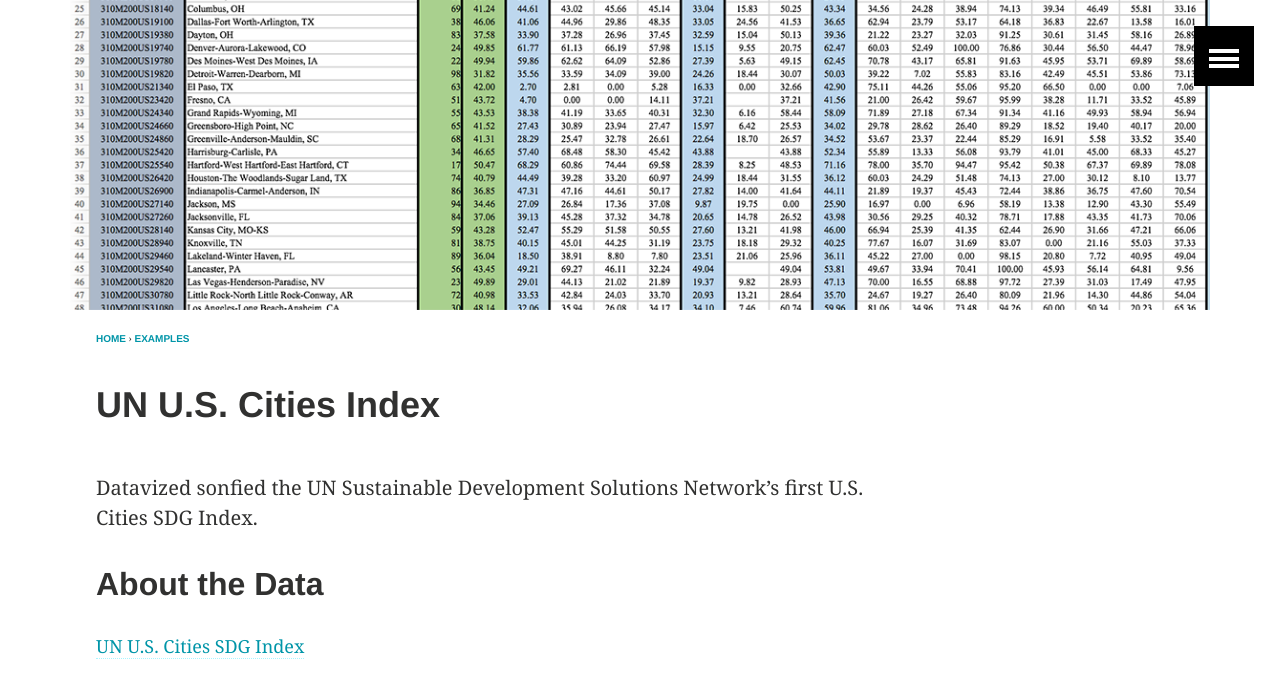
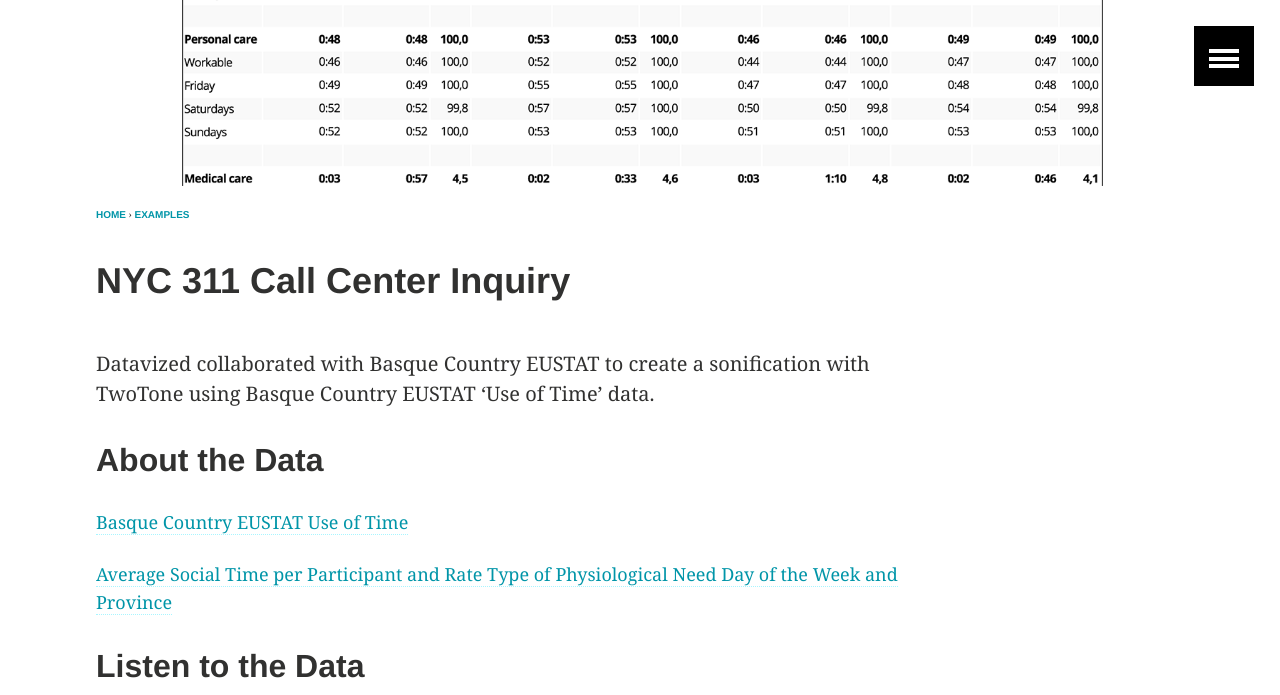
Before and after one commit to sonifydata/twotone.io, a Jekyll site: the page built from _posts/2019-02-12-basque-country-eustat-song-of-the-day.md, in a window 1280 px wide and 1400 px high, scrolled down 566 px. Shown: the top 695 px of the window. Built offline with Jekyll 4.4.1, drawn with Linux system fonts in a browser that asks for light colours; some of the changed text lies outside the part shown.

Commit message:
Update from Forestry.io Debra Anderson updated _posts/2019-02-12-basque-country-eustat-song-of-the-day.md Debra Anderson deleted _drafts/basque-country-eustat-song-of-the-day.md

```diff
--- a/_posts/2019-02-12-basque-country-eustat-song-of-the-day.md
+++ b/_posts/2019-02-12-basque-country-eustat-song-of-the-day.md
@@ -1,41 +1,43 @@
 ---
 layout: article
-title: 'UN U.S. Cities Index  '
+title: NYC 311 Call Center Inquiry
 date: 2019-02-12 20:02:00 +0000
 modified: ''
 categories:
 - examples
-excerpt: 'UN U.S. Cities Index '
+excerpt: "'Song of the Day' Basque Country EUSTAT "
 tags:
 - open data
 image:
-  feature: "/images/un-citiesindex-feature.png"
-  teaser: "/images/uncitiesindex-teaser.png"
+  feature: "/images/basque-feature-1600x800.png"
+  teaser: "/images/basque-feature-400x250.png"
   credit: ''
 
 ---
-Datavized sonfied the UN Sustainable Development Solutions Network's first U.S. Cities SDG Index.
+Datavized collaborated with Basque Country EUSTAT to create a sonification with TwoTone using Basque Country EUSTAT 'Use of Time' data.
 
 ## About the Data
 
-[UN U.S. Cities SDG Index](http://unsdsn.org/resources/publications/us-cities-sdg-index/ "UN U.S. Cities SDG Index")
+[Basque Country EUSTAT Use of Time](http://en.eustat.eus/estadisticas/tema_173/opt_0/tipo_1/ti_Use_of_time/temas.html "Basque Country EUSTAT Use of Time")
+
+[Average Social Time per Participant and Rate Type of Physiological Need Day of the Week and Province](http://en.eustat.eus/elementos/ele0000400/Average_social_time_per_participant_and_rate_type_of_physiological_need_day_of_the_week_and_province_hhmm/tbl0000453_i.htm "Average Social Time per Participant and Rate Type of Physiological Need Day of the Week and Province")
 
 ## Listen to the Data
 
-<iframe width="100%" height="166" scrolling="no" frameborder="no" allow="autoplay" src="https://w.soundcloud.com/player/?url=https%3A//api.soundcloud.com/tracks/562982358&color=%23f57c00&auto_play=false&hide_related=false&show_comments=true&show_user=true&show_reposts=false&show_teaser=true"></iframe>
+<iframe width="100%" height="166" scrolling="no" frameborder="no" allow="autoplay" src="https://w.soundcloud.com/player/?url=https%3A//api.soundcloud.com/tracks/575450994%3Fsecret_token%3Ds-8Qmb5&color=%23f57c00&auto_play=false&hide_related=false&show_comments=true&show_user=true&show_reposts=false&show_teaser=true"></iframe>
 
-### An example using the arpeggio feature
-
-<iframe width="100%" height="166" scrolling="no" frameborder="no" allow="autoplay" src="https://w.soundcloud.com/player/?url=https%3A//api.soundcloud.com/tracks/581764176%3Fsecret_token%3Ds-Sq1Fg&color=%23f57c00&auto_play=false&hide_related=false&show_comments=true&show_user=true&show_reposts=false&show_teaser=true"></iframe>
-
-### An example using adjusting the track duration, master tempo (BPM)
-
-<iframe width="100%" height="166" scrolling="no" frameborder="no" allow="autoplay" src="https://w.soundcloud.com/player/?url=https%3A//api.soundcloud.com/tracks/581764650%3Fsecret_token%3Ds-eVSoK&color=%23f57c00&auto_play=false&hide_related=false&show_comments=true&show_user=true&show_reposts=false&show_teaser=true"></iframe>
 
 ## Watch the Playthrough
 
-<iframe width="560" height="315" src="https://www.youtube.com/embed/Iafs6t6pu7Y" frameborder="0" allow="accelerometer; autoplay; encrypted-media; gyroscope; picture-in-picture" allowfullscreen></iframe>
+<iframe width="560" height="315" src="https://www.youtube.com/embed/-_MZHNWBOsk" frameborder="0" allow="accelerometer; autoplay; encrypted-media; gyroscope; picture-in-picture" allowfullscreen></iframe>
+
 
 ## Remix the Project
 
-To replicate or remix the project, download the 'U.S. Cities Index 2017' data set [here](https://drive.google.com/file/d/1NvxNo3IR3LKXUMi0xDv9imU-dZn75cj1/view "U.S. Cities Index 2017"), using the first spreadsheet labeled 'Index' or go to the source link [here](http://unsdsn.org/resources/publications/us-cities-sdg-index/ "U.S. Cities Index 2017").
+Watch this short video to learn about how to make the 'Song of the Day' made with TwoTone's City data partner Basque Country EUSTAT.
+
+To replicate or remix the project, download the 'Use of Time' data set [here](https://drive.google.com/open?id=1iKZqutJcmyz1QkxC1gOzyqY9t7K6elb4 "Use of Time data set ") or go to the source link [here](http://en.eustat.eus/elementos/ele0000400/Average_social_time_per_participant_and_rate_type_of_physiological_need_day_of_the_week_and_province_hhmm/tbl0000453_i.html "Basque Country EUSTAT 'Use of Time'").
+
+## Watch the Tutorial
+
+To watch the full tutorial on the making of this sonification, click [here.](https://twotone.io/tutorials/basque-country/ "Basque Country EUSTAT 'Use of Time' TwoTone Tutorial")
```
Also changed, not shown: _drafts/basque-country-eustat-song-of-the-day.md (deleted, +0 -43 lines), .forestry/front_matter/templates/post.yml.
